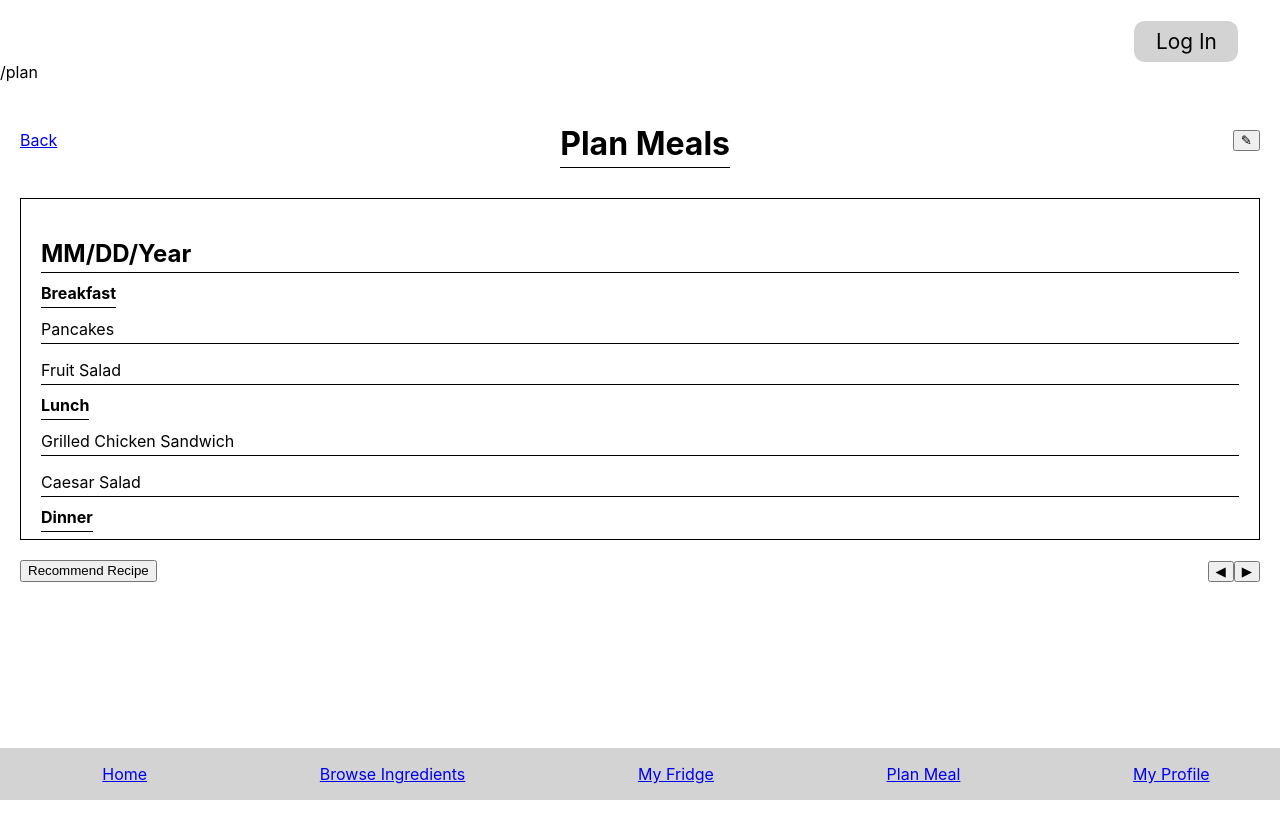
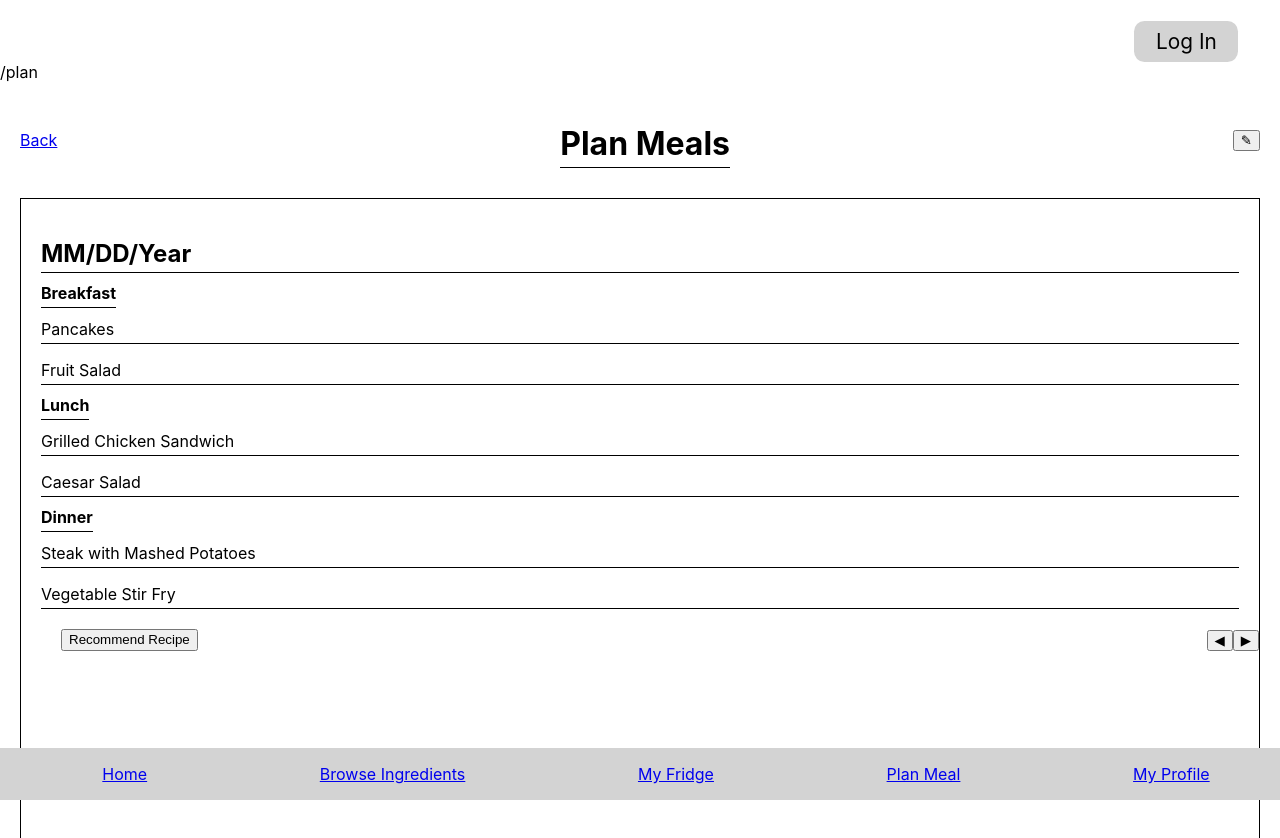
Before and after one commit to agiledev-students-fall2023/4-final-project-agile-architects-1, a React (Create React App) app in the folder front-end/: page /plan in a window 1280 px wide. Shown: the top 838 px of the page. Built offline with nearby package versions, Linux system fonts and the light colour scheme.

Commit message:
edit footer

```diff
--- a/front-end/src/routes/PlanMeal.css
+++ b/front-end/src/routes/PlanMeal.css
@@ -3,7 +3,17 @@
     padding: 20px;
     display: flex;
     flex-direction: column;
-    height: calc(100vh - 60px); /* Assuming 60px is the height of your navigation bar */
+    height: calc(100vh - 60px);
+}
+
+.meal-box {
+    margin-top: 20px;
+    border: 1px solid black;
+    padding: 20px;
+    overflow-y: scroll;
+    flex-grow: 1; /* Allows the box to grow and take up available space */
+    position: relative; /* To position the footer inside it */
+    padding-bottom: 50px; /* To leave space at the bottom for the footer */
 }
 
 .header {
@@ -16,8 +26,10 @@
     margin-top: 20px;
     border: 1px solid black;
     padding: 20px;
-    overflow-y: scroll;
-    max-height: 300px;
+    overflow-y: auto;
+    flex-grow: 1; /* Allows the box to grow and take up available space */
+    position: relative; /* To position the footer inside it */
+    padding-bottom: 80px; /* Increased padding to make sure no text goes underneath the footer */
 }
 
 .notebook-line {
@@ -36,8 +48,11 @@
 }
 
 .footer {
-    margin-top: 20px;
+    position: sticky; /* Changing from sticky to absolute */
+    bottom: 0;
+    width: 100%; /* Ensure it spans the entire width of its parent container */
     display: flex;
     justify-content: space-between;
-    flex-shrink: 0; /* Prevents shrinking */
+    background-color: white; /* To ensure a white background */
+    padding: 10px 20px; /* Adjust padding to align with the meal-box padding */
 }
--- a/front-end/src/routes/PlanMeal.js
+++ b/front-end/src/routes/PlanMeal.js
@@ -35,7 +35,6 @@ function PlanMeal() {
                         </div>
                     ) : null
                 ))}
-            </div>
 
                 <div className="footer">
                     <button onClick={() => { /* Implement recommend recipe button logic here */ }}>
@@ -47,6 +46,8 @@ function PlanMeal() {
                     </div>
                 </div>
             </div>
+
+        </div>
     );
 }
 
```
Lines whose indentation alone changed are shown as unchanged.
